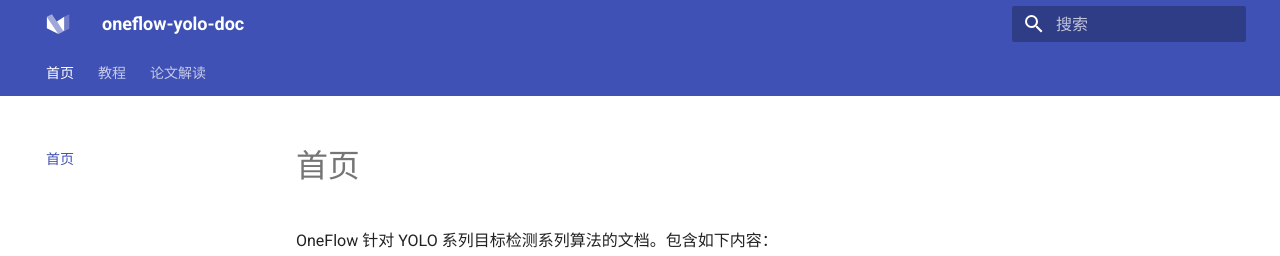
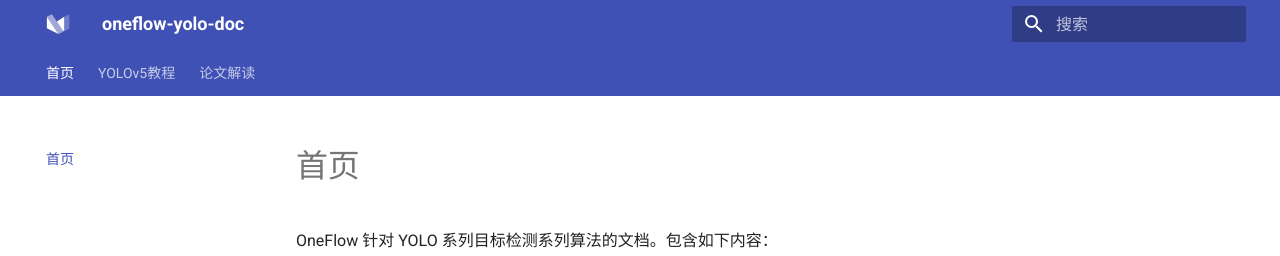
Before and after one commit to Oneflow-Inc/oneflow-yolo-doc, an MkDocs documentation site: the page built from docs/index.md, in a window 1280 px wide. Shown: the top 256 px of the page. Built offline with MkDocs 1.6.1 and Material for MkDocs 9.7.7, drawn with Linux system fonts in a browser that asks for light colours.

Commit message:
Update mkdocs.yml

```diff
--- a/mkdocs.yml
+++ b/mkdocs.yml
@@ -54,9 +54,9 @@
 nav:
     - 首页: index.md
 
-    - 教程:
+    - YOLOv5教程:
         -  YOLOv5 网络结构解析: tutorials/01_chapter/yolov5_network_structure_analysis.md
-        -  如何准备yolov5模型训练数据: tutorials/02_chapter/how_to_prepare_yolov5_training_data.md
+        -  如何准备YOLOv5模型训练数据: tutorials/02_chapter/how_to_prepare_yolov5_training_data.md
         -  快速开始: tutorials/03_chapter/quick_start.md
         -  数据增强: tutorials/04_chapter/mosaic.md
         -  矩形推理: tutorials/05_chapter/rectangular_reasoning.md
@@ -66,8 +66,8 @@
 
     - 论文解读:
         - history: thesis_interpretation/00_yolo_history.md
-        - yolov1 : thesis_interpretation/01_yolo.md
-        - yolov2 : thesis_interpretation/02_yolo.md
-        - yolov3 : thesis_interpretation/03_yolo.md
-        - yolov4 : thesis_interpretation/04_yolo.md
-        - yolov6 : thesis_interpretation/06_yolo.md
+        - YOLOv1 : thesis_interpretation/01_yolo.md
+        - YOLOv2 : thesis_interpretation/02_yolo.md
+        - YOLOv3 : thesis_interpretation/03_yolo.md
+        - YOLOv4 : thesis_interpretation/04_yolo.md
+        - YOLOv6 : thesis_interpretation/06_yolo.md
```
